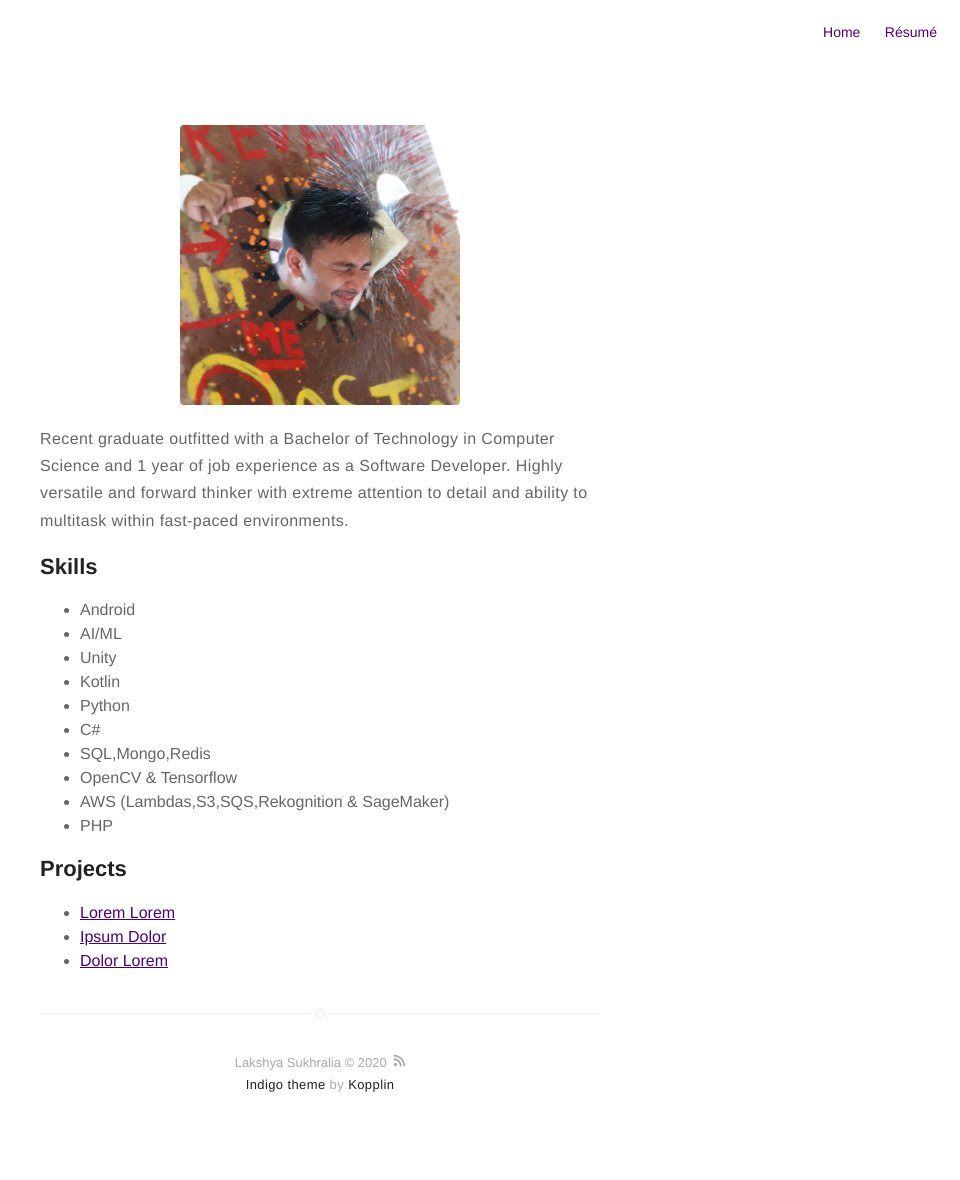
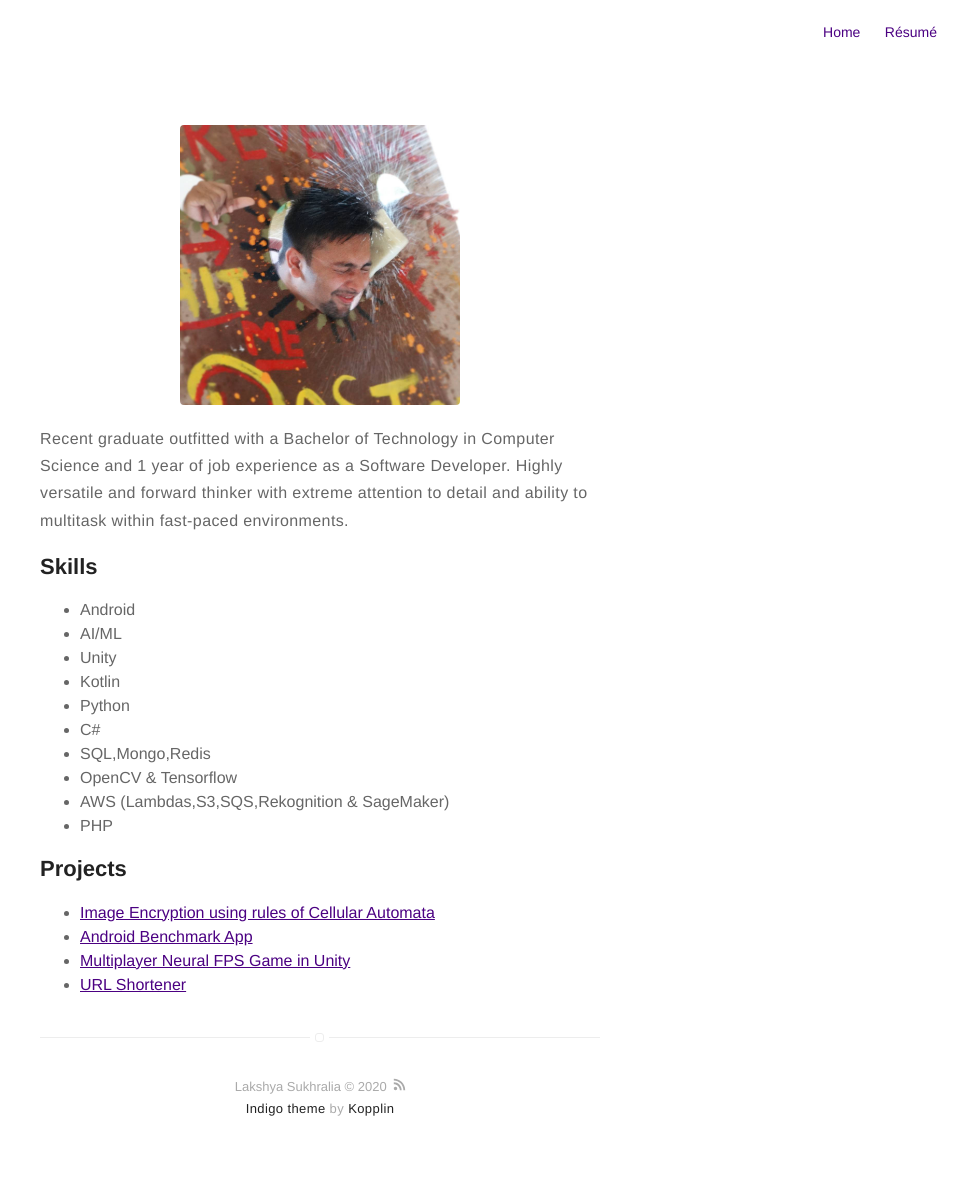
Before and after one commit to Lakshyasukhralia/Lakshyasukhralia.github.io, a Jekyll site: the page built from about.md, in a window 1280 px wide. Shown: the whole page, without its empty margins (320-1280 px from the left). Built offline with Jekyll 4.4.1, drawn with Linux system fonts in a browser that asks for light colours; before the commit the page ends 1156 px from its top, so only the background shows below that.

Commit message:
Update about.md

```diff
--- a/about.md
+++ b/about.md
@@ -24,7 +24,8 @@ layout: page
 <h2>Projects</h2>
 
 <ul>
-	<li><a href="https://github.com/">Lorem Lorem</a></li>
-	<li><a href="https://github.com/">Ipsum Dolor</a></li>
-	<li><a href="https://github.com/">Dolor Lorem</a></li>
+	<li><a href="https://www.geeksforgeeks.org/image-encryption-using-cellular-automata/">Image Encryption using rules of Cellular Automata</a></li>
+	<li><a href="https://play.google.com/store/apps/details?id=com.gmail.lakshya.benchmark">Android Benchmark App</a></li>
+	<li><a href="https://github.com/Lakshyasukhralia/NeuralFPS">Multiplayer Neural FPS Game in Unity</a></li>
+	<li><a href="https://github.com/Lakshyasukhralia/hlktshortner">URL Shortener</a></li>
 </ul>
```
